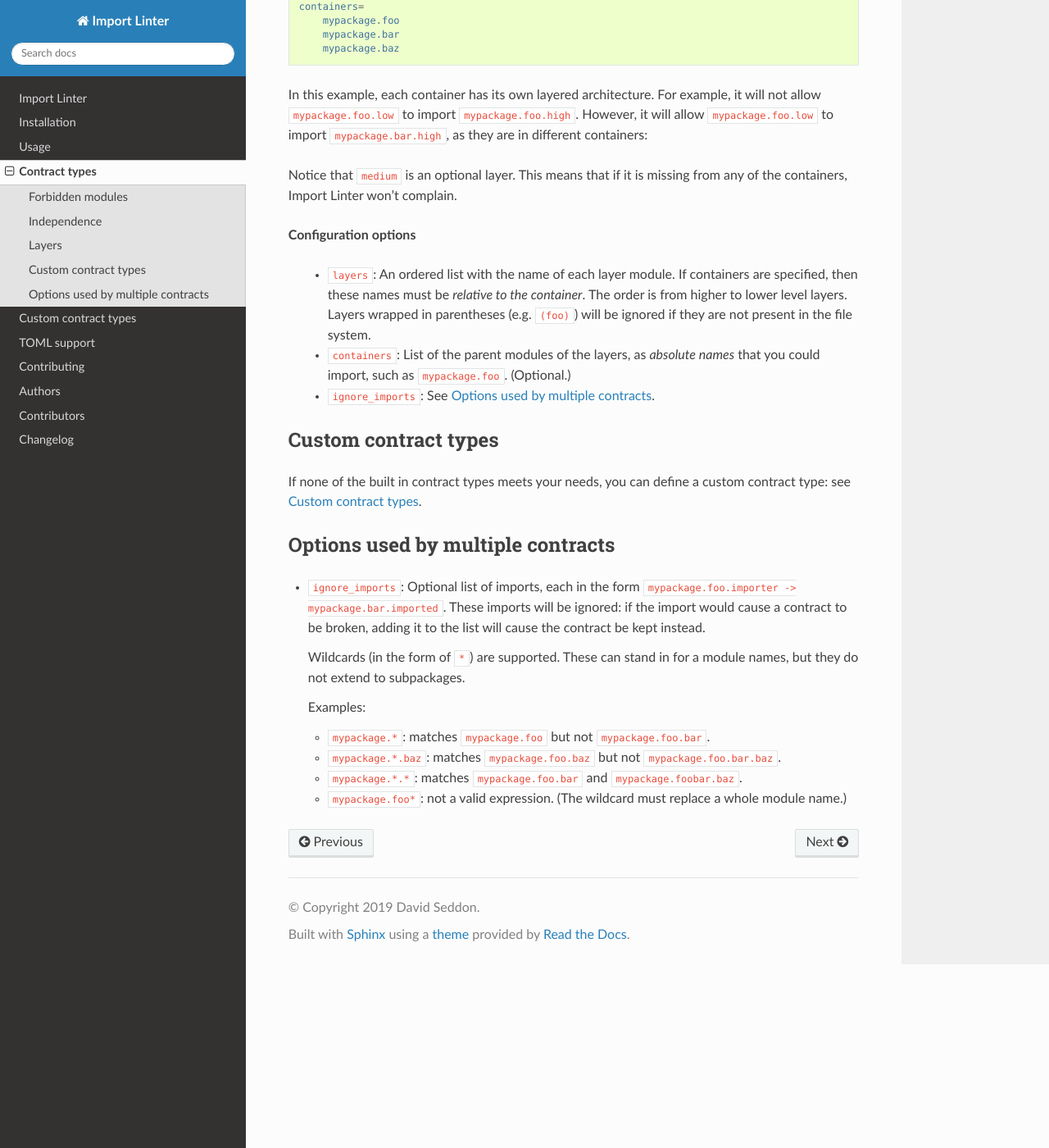
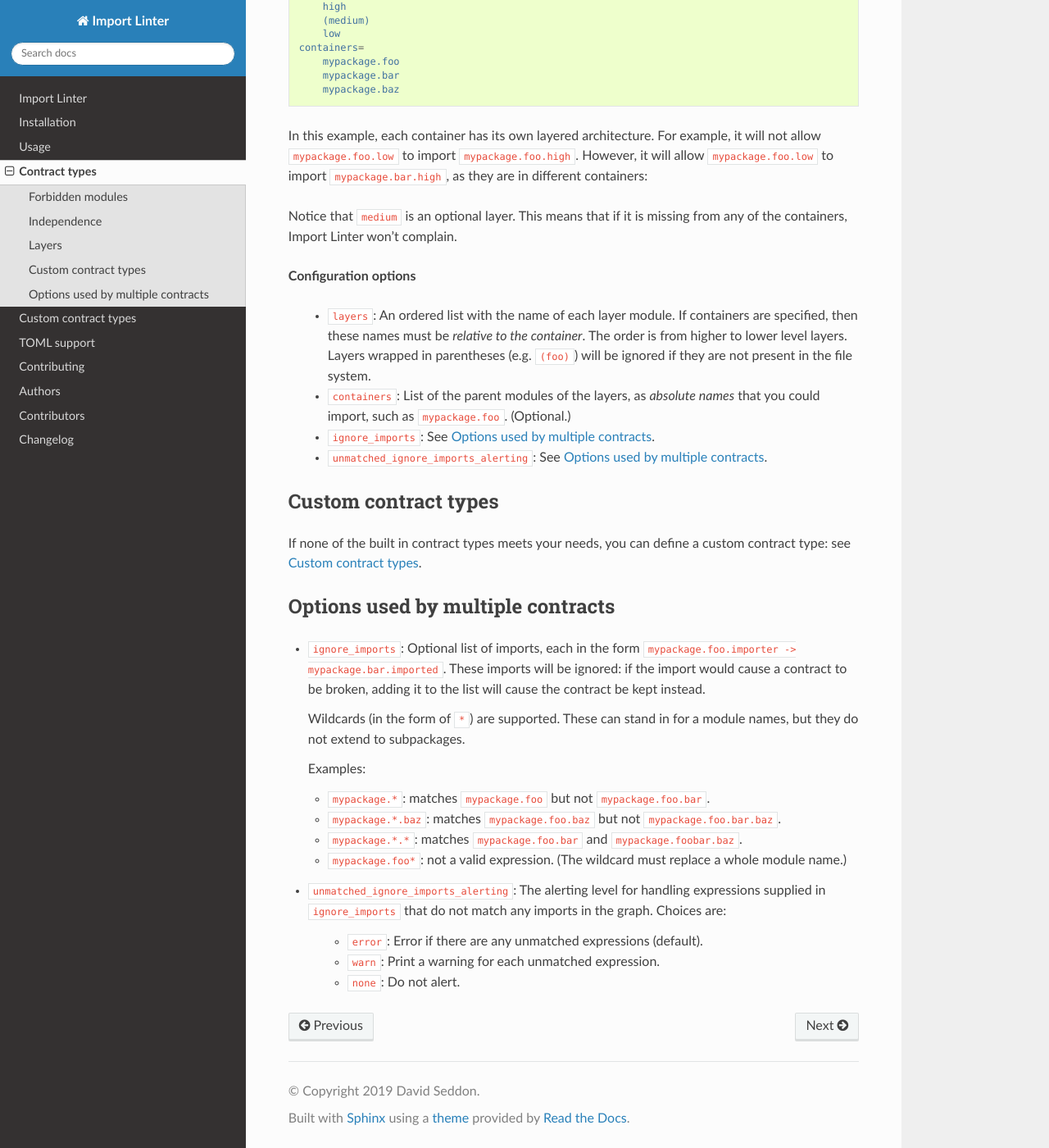
Before and after one commit to seddonym/import-linter, a Sphinx documentation site: the page built from docs/contract_types.rst, in a window 1280 px wide and 1400 px high, scrolled down 3328 px. Shown: the whole window at 82% size. Built offline with Sphinx 7.4.7 and the Read the Docs theme 2.0.0, drawn with Linux system fonts in a browser that asks for light colours; some of the changed text lies outside the part shown.

Commit message:
Add documentation

```diff
--- a/CHANGELOG.rst
+++ b/CHANGELOG.rst
@@ -8,6 +8,7 @@ Latest
 * Drop support for Python 3.6.
 * Add support for default Field values.
 * Add EnumField.
+* Add unmatched_ignore_imports_alerting option for each contract.
 
 
 1.2.6 (2021-09-24)
--- a/docs/contract_types.rst
+++ b/docs/contract_types.rst
@@ -63,6 +63,7 @@ Configuration options:
       root level external packages (i.e. ``django``, but not ``django.db.models``). If external packages are included,
       the top level configuration must have ``internal_external_packages = True``.
     - ``ignore_imports``: See :ref:`Shared options`.
+    - ``unmatched_ignore_imports_alerting``: See :ref:`Shared options`.
     - ``allow_indirect_imports``: If ``True``, allow indirect imports to forbidden modules without interpreting them
       as a reason to mark the contract broken. (Optional.)
 
@@ -94,6 +95,7 @@ They do this by checking that there are no imports in any direction between the
 
     - ``modules``: A list of modules/subpackages that should be independent from each other.
     - ``ignore_imports``: See :ref:`Shared options`.
+    - ``unmatched_ignore_imports_alerting``: See :ref:`Shared options`.
 
 
 Layers
@@ -183,6 +185,7 @@ won't complain.
       List of the parent modules of the layers, as *absolute names* that you could import, such as
       ``mypackage.foo``. (Optional.)
     - ``ignore_imports``: See :ref:`Shared options`.
+    - ``unmatched_ignore_imports_alerting``: See :ref:`Shared options`.
 
 
 
@@ -211,3 +214,10 @@ Options used by multiple contracts
   - ``mypackage.*.baz``: matches ``mypackage.foo.baz`` but not ``mypackage.foo.bar.baz``.
   - ``mypackage.*.*``: matches ``mypackage.foo.bar`` and ``mypackage.foobar.baz``.
   - ``mypackage.foo*``: not a valid expression. (The wildcard must replace a whole module name.)
+
+- ``unmatched_ignore_imports_alerting``: The alerting level for handling expressions supplied in ``ignore_imports``
+  that do not match any imports in the graph. Choices are:
+
+    - ``error``: Error if there are any unmatched expressions (default).
+    - ``warn``: Print a warning for each unmatched expression.
+    - ``none``: Do not alert.
```
